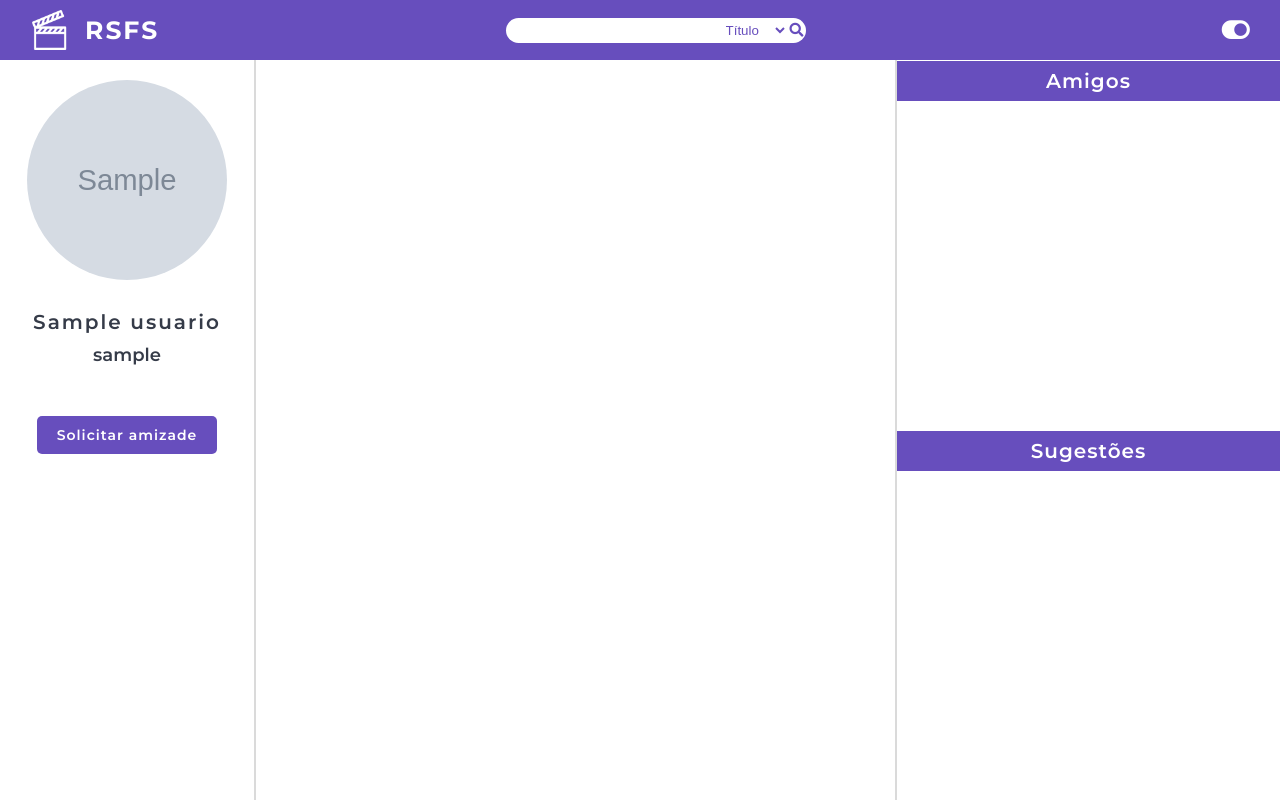
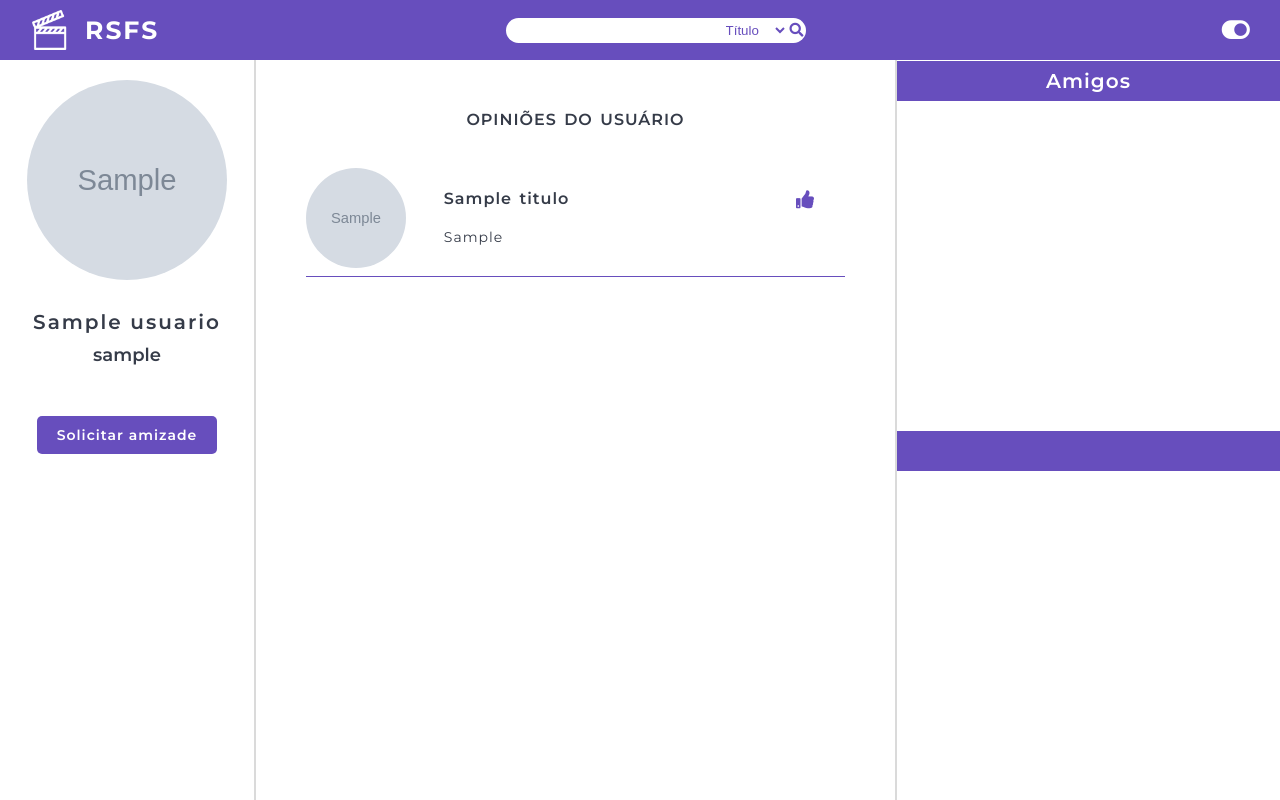
Before and after one commit to KelsonTeixeira/Caixa-de-loja, a PHP site: page /amigo/index.php?id=1 in a window 1280 px wide. Run offline with PHP 8.4, Linux system fonts and the light colour scheme; the visitor is signed in with stand-in values (Sample User, id 1); tables that the repository leaves empty hold one stand-in row (values such as "Sample post"); some libraries are stand-ins or nearby versions.

Commit message:
save all changes

```diff
--- a/src/amigo/index.php
+++ b/src/amigo/index.php
@@ -5,6 +5,7 @@
     exit();
   }else{
     include '../database/connect.php';
+    include '../database/query.php';
     $id = $_GET['id'];
     $result = $connection -> query("SELECT Nome, Username, FotoUsuario,
     idUsuario FROM Usuario WHERE idUsuario = '$id'");
@@ -67,23 +68,40 @@
       </div>
 
       <div class="feed">
-
+        <div class="all-opinions">
+          <h2>Opiniões do usuário</h2>
+          <?php
+            $idUsuario = $id;
+            $friendOpinions = myOpinions($idUsuario, $connection);
+          ?>
+          <?php while($friendOpinion = $friendOpinions->fetch_assoc()): ?>
+            <div class="user-opinion">
+              <img src="<?php echo $friendOpinion['Poster'] ?>" alt="poster">
+              <div class="user-opinion-info">
+                <a href="../?titulo=<?php echo $friendOpinion['idImdb'] ?>">
+                  <strong>
+                    <?php echo $friendOpinion['Titulo'] ?>
+                    <span>
+                      <?php
+                        $up = '<i class="fas fa-thumbs-up"></i>';
+                        $down = '<i class="fas fa-thumbs-down"></i>';
+                        echo ($friendOpinion['Gostou'] ? $up : $down);
+                      ?>
+                    </span>
+                  </strong>
+                </a>
+                <p><?php echo $friendOpinion['Opiniao'] ?></p>
+              </div>
+            </div>
+          <?php endwhile ?>
+        </div>
       </div>
 
       <div class="friend-sugestions">
         <div class="friend">
           <h2>Amigos</h2>
           <div class="display">
-          <?php
-
-            $friends = $connection -> query("SELECT DISTINCT Usuario.FotoUsuario,
-            Usuario.Nome, Usuario.idUsuario FROM Usuario join Amizade on
-            Usuario.idUsuario = Amizade.idAmigoUm or
-            Usuario.idUsuario = Amizade.idAmigoDois Where
-            (Amizade.idAmigoUm = '$id'
-            or Amizade.idAmigoDois = '$id') and Usuario.idUsuario != '$id'")
-
-          ?>
+          <?php $friends = friendsList($id, $connection) ?>
           <?php while($friend = $friends -> fetch_assoc()): ?>
 
             <article>
@@ -98,7 +116,7 @@
 
         </div>
         <div class="sugestions">
-          <h2>Sugestões</h2>
+          <h2></h2>
         </div>
       </div>
     </div>
--- a/src/css/general.css
+++ b/src/css/general.css
@@ -11,3 +11,20 @@
   font-size: 16px;
   background-color: #fff;
 }
+
+::-webkit-scrollbar{
+  width: 5px;
+}
+
+::-webkit-scrollbar-track{
+  background-color: rgba(104, 78, 189, 0.2);
+}
+
+::-webkit-scrollbar-thumb{
+  border-radius: 5px;
+  background-color: rgba(104, 78, 189, 0.8);
+}
+
+::-webkit-scrollbar-thumb:hover{
+  background-color: #674EBD;
+}
--- a/src/css/style.css
+++ b/src/css/style.css
@@ -181,7 +181,6 @@
 
 .user a{
   color: #353b48;
-  text-decoration: underline;
   cursor: pointer;
 }
 
@@ -205,6 +204,17 @@
   border-right: 1px solid #dadada;
   overflow-y: scroll;
   padding: 50px;
+}
+
+.feed h2{
+  font-size: 16px;
+  font-weight: 600;
+  color: #353b48;
+  text-align: center;
+  text-transform: uppercase;
+  letter-spacing: 1px;
+  word-spacing: 2px;
+  margin-bottom: 30px;
 }
 
 .feed .usuario{
@@ -325,6 +335,8 @@
   font-weight: 600;
 }
 
+/*      SET OPINION FORM      */
+
 .feed .assisti{
   width: 100%;
   height: 25px;
@@ -352,6 +364,7 @@
   border-bottom-left-radius: 5px;
   border-bottom-right-radius: 5px;
   overflow: hidden;
+  margin-bottom: 30px;
   transition: all 0.5s;
 }
 
@@ -403,6 +416,127 @@
   cursor: pointer;
   float: right;
   transition: all 0.3s;
+}
+
+/*      USER OPINIONS     */
+
+.feed .user-opinion{
+  height: fit-content;
+  width: 100%;
+  display: grid;
+  grid-template-columns: 2fr 8fr;
+  align-items: center;
+  margin-bottom: 20px;
+  border-bottom: 1px solid #674EBD;
+}
+
+.feed .user-opinion img{
+  height: 100px;
+  width: 100px;
+  border-radius: 50%;
+  object-fit: cover;
+}
+
+.feed .user-opinion .user-opinion-info{
+  height: 100%;
+  padding: 30px;
+}
+
+.feed .user-opinion .user-opinion-info strong{
+  font-size: 16px;
+  font-weight: 600;
+  letter-spacing: 1px;
+  word-spacing: 2px;
+  color: #353b48;
+}
+
+.feed .user-opinion .user-opinion-info strong span{
+  font-size: 18px;
+  margin-left: 20px;
+  color: #674EBD;
+  float: right;
+}
+
+.feed .user-opinion .user-opinion-info p{
+  font-size: 14px;
+  font-weight: 400;
+  text-align: justify;
+  letter-spacing: 1px;
+  word-spacing: 2px;
+  color: #353b48;
+  margin-top: 20px;
+}
+
+/*    Friend Opinion    */
+
+.feed .friend-opinion{
+  height: fit-content;
+  width: 100%;
+  display: grid;
+  grid-template-columns: 15fr 70fr 15fr;
+  align-items: center;
+  margin-bottom: 20px;
+  border-bottom: 1px solid #674EBD;
+}
+
+.feed .friend-opinion .user-photo{
+  height: 100px;
+  width: 100px;
+  border-radius: 50%;
+  object-fit: cover;
+}
+
+.feed .friend-opinion .friend-opinion-info{
+  height: 100%;
+  padding: 30px;
+}
+
+.feed .friend-opinion .friend-opinion-info strong{
+  font-size: 16px;
+  font-weight: 600;
+  letter-spacing: 1px;
+  word-spacing: 2px;
+  color: #353b48;
+}
+
+.feed .friend-opinion .friend-opinion-info strong span{
+  font-size: 18px;
+  margin-left: 20px;
+  color: #674EBD;
+  float: right;
+}
+
+.feed .friend-opinion .friend-opinion-info p{
+  font-size: 14px;
+  font-weight: 400;
+  text-align: justify;
+  letter-spacing: 1px;
+  word-spacing: 2px;
+  color: #353b48;
+  margin-top: 20px;
+}
+
+.feed .friend-opinion .friend-opinion-info p span{
+  font-weight: 600;
+}
+
+.feed .friend-opinion .poster{
+  display: grid;
+  grid-template-rows: 2fr 9fr;
+  row-gap: 20px;
+}
+
+.feed .friend-opinion .poster span{
+  font-size: 18px;
+  color: #674EBD;
+  text-align: center;
+}
+
+.feed .friend-opinion .poster img{
+  height: 100%;
+  width: 100%;
+  object-fit: cover;
+  border-radius: 5px;
 }
 
 /*      Friends and sugstions div     */
--- /dev/null
+++ b/src/database/query.php
@@ -0,0 +1,77 @@
+<?php
+
+  function allOpinions($idTitulo, $connection){
+    $result = $connection->query(
+      "SELECT Usuario.Nome, Usuario.Username, Usuario.FotoUsuario,
+      Assistido.Opiniao, Assistido.Gostou FROM Usuario JOIN Assistido
+      WHERE Assistido.idTitulo = '$idTitulo' and
+      Usuario.idUsuario = Assistido.idUsuario
+      ORDER BY Assistido.idAssistido DESC"
+    );
+
+    return $result;
+  }
+
+  function myOpinions($idUsuario, $connection){
+    $result = $connection->query(
+      "SELECT Titulo.Titulo, Titulo.Poster, Titulo.idImdb,
+      Assistido.idAssistido, Assistido.Opiniao, Assistido.Gostou
+      FROM Titulo JOIN Assistido WHERE Assistido.idUsuario = '$idUsuario'
+      and Assistido.idTitulo = Titulo.idTitulo
+      ORDER BY Assistido.idAssistido DESC"
+    );
+
+    return $result;
+  }
+
+  function friendsOpinions($idUsuario, $connection){
+    $result = $connection->query(
+      "SELECT DISTINCT Usuario.Username, Usuario.Nome, Usuario.FotoUsuario,
+      Assistido.Opiniao, Assistido.Gostou, Titulo.Titulo, Titulo.Poster,
+      Titulo.idImdb FROM Usuario JOIN Assistido JOIN Amizade join Titulo
+      on Usuario.idUsuario = Amizade.idAmigoUm or
+      Usuario.idUsuario = Amizade.idAmigoDois
+      WHERE (Amizade.idAmigoUm = '$idUsuario' or Amizade.idAmigoDois = '$idUsuario')
+      and (Usuario.idUsuario != '$idUsuario') and
+      (Assistido.idUsuario = Usuario.idUsuario)
+      and (Assistido.idTitulo = Titulo.idTitulo)
+      ORDER BY Assistido.idAssistido DESC"
+    );
+
+    return $result;
+  }
+
+  function friendsList($idUsuario, $connection){
+
+    $result = $connection -> query(
+      "SELECT DISTINCT Usuario.FotoUsuario, Usuario.Nome, Usuario.idUsuario
+      FROM Usuario join Amizade on Usuario.idUsuario = Amizade.idAmigoUm or
+      Usuario.idUsuario = Amizade.idAmigoDois
+      Where (Amizade.idAmigoUm = '$idUsuario' or
+      Amizade.idAmigoDois = '$idUsuario') and Usuario.idUsuario != '$idUsuario'"
+    );
+
+    return $result;
+  }
+
+  function friendshipRequestList($idUsuario, $connection){
+
+    $result = $connection -> query(
+      "SELECT Usuario.Nome, Usuario.FotoUsuario, Usuario.idUsuario,
+      SolicitacaoAmizade.idSolicitacaoAmizade FROM Usuario JOIN SolicitacaoAmizade
+      WHERE Usuario.idUsuario = SolicitacaoAmizade.idSolicitante and
+      SolicitacaoAmizade.idSolicitado = '$idUsuario'"
+      );
+
+    return $result;
+  }
+
+  function userSearchList($search, $connection){
+
+    $result = $connection -> query(
+      "SELECT Nome, idUsuario,FotoUsuario FROM Usuario WHERE Nome
+      like '%$search%'"
+    );
+
+    return $result;
+  }
--- a/src/script/script.js
+++ b/src/script/script.js
@@ -16,7 +16,7 @@
 const num_solicitacao = document.querySelectorAll('#solicitacao-bloco');
 
 if(num_solicitacao.length > 0){
-  solicitacao.style.textShadow = "0px 0px 10px #23F0C7";
+  solicitacao.style.textShadow = "0px 0px 20px #23F0C7";
 }
 
 ///////////////////////////////////////////////////////////////////////////
```
Also changed, not shown: src/index.php (+110 -71 lines), src/script/titulo_search.js (added, +43 -0 lines), 1 other file.
